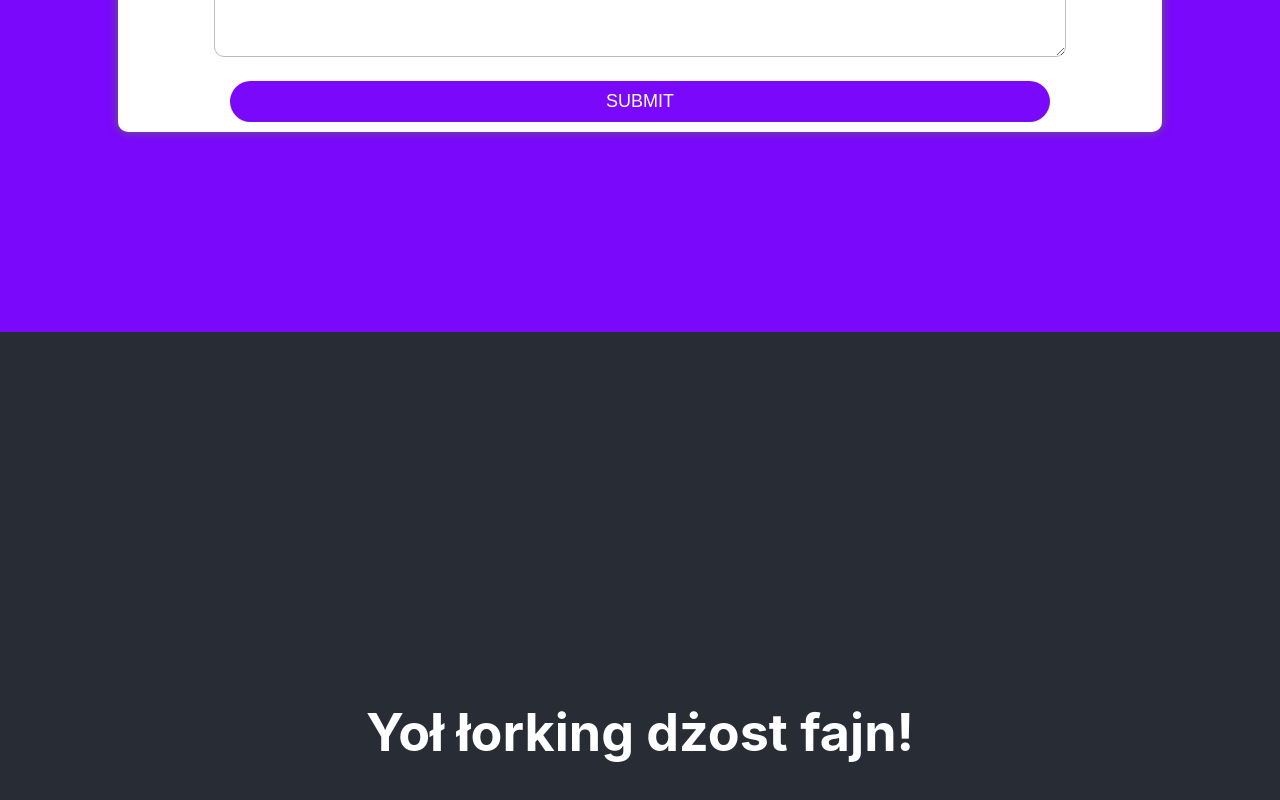
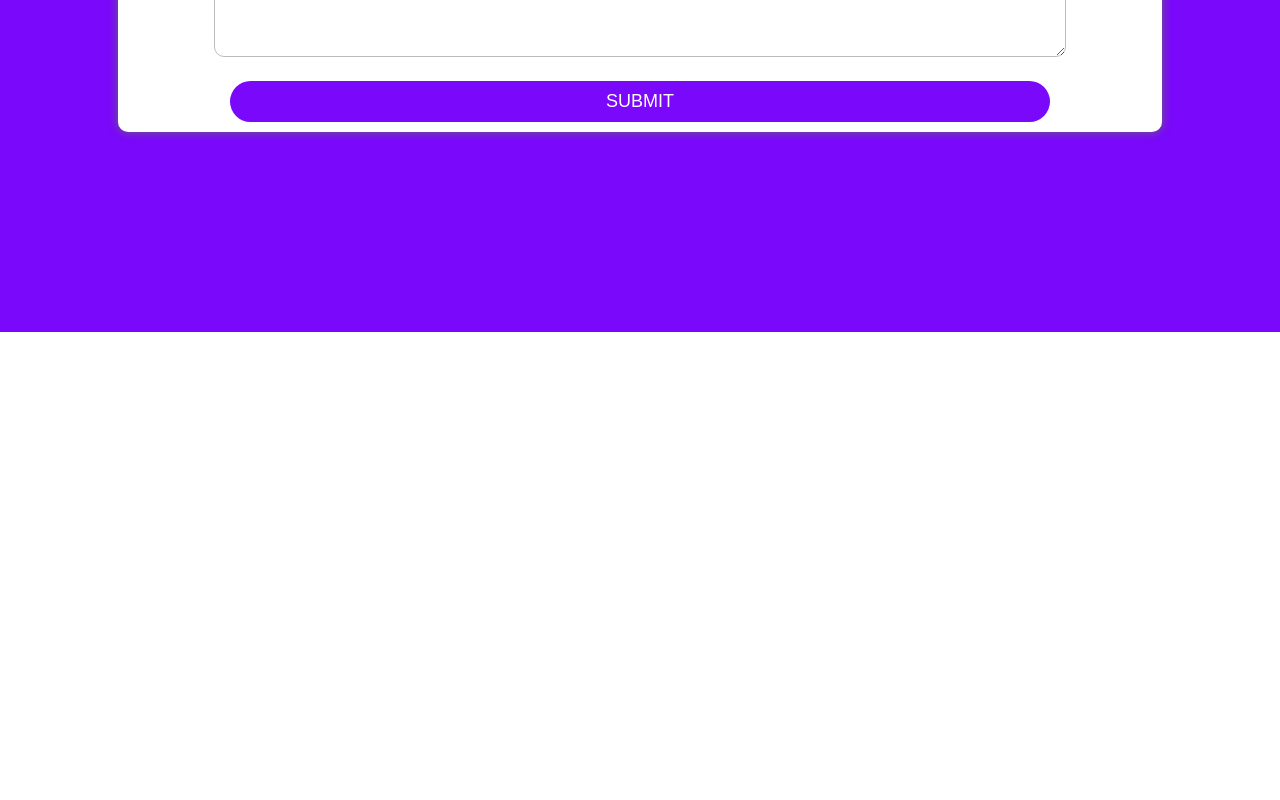
Before and after one commit to Natalia-Tomaszewska/BuyaDuck, a React (Create React App) app: page / in a window 1280 px wide. Shown: the part 6468-7268 px from the top of the page. After the commit the page ends 6800 px from the top, so only its background shows below. Built offline with nearby package versions, Linux system fonts and the light colour scheme.

Commit message:
header removed from files

```diff
--- a/src/components/Header/Header.js
+++ /dev/null
@@ -1,12 +0,0 @@
-import React from 'react';
-import "./Header.scss"
-
-
-const Header = () => {
-    return (
-        <header className="App-header">
-            <h1>Yoł łorking dżost fajn!</h1>
-        </header>
-    );
-};
-export default Header;
--- a/src/components/Header/Header.scss
+++ /dev/null
@@ -1,16 +0,0 @@
-@import "../../styles/mixins";
-@include mobile {
-  .App-header {
-    background-color: transparent;
-  }
-}
-@include tablet {
-  .App-header {
-    background-color: tomato;
-  }
-}
-@include desktop {
-  .App-header {
-    background-color: transparent;
-  }
-}
--- a/src/layouts/App/App.js
+++ b/src/layouts/App/App.js
@@ -1,6 +1,5 @@
 import React, {useState} from "react";
 import './App.scss';
-import Header from "../../components/Header/Header"
 import Navigation from "../../components/Navigation/Navigation";
 import MainScreen from "../../components/MainScreen/MainScreen";
 import ShopApp from "../ShopApp/ShopApp";
@@ -25,7 +24,6 @@ function App() {
                 {showCanvas && <Canvas onClick={() => setShowCanvas(false)}/>}
                 <WhyDuck/>
                 <Form />
-                <Header/>
             </div>
         </Router>
 
```
